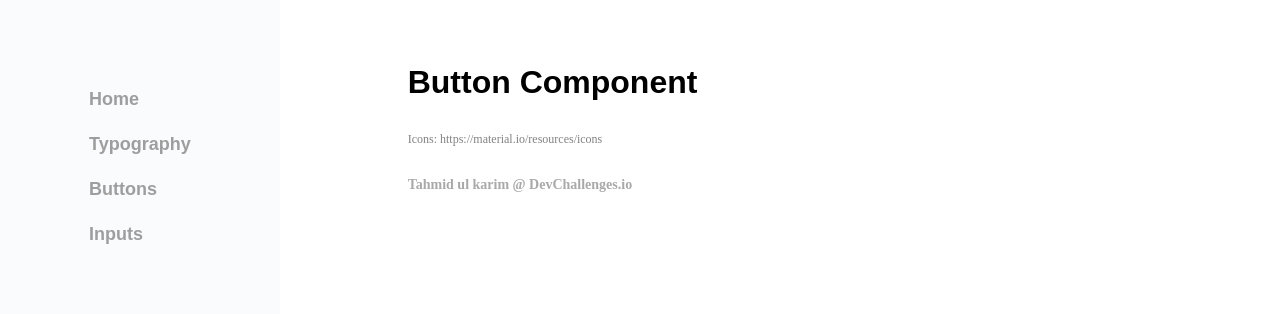
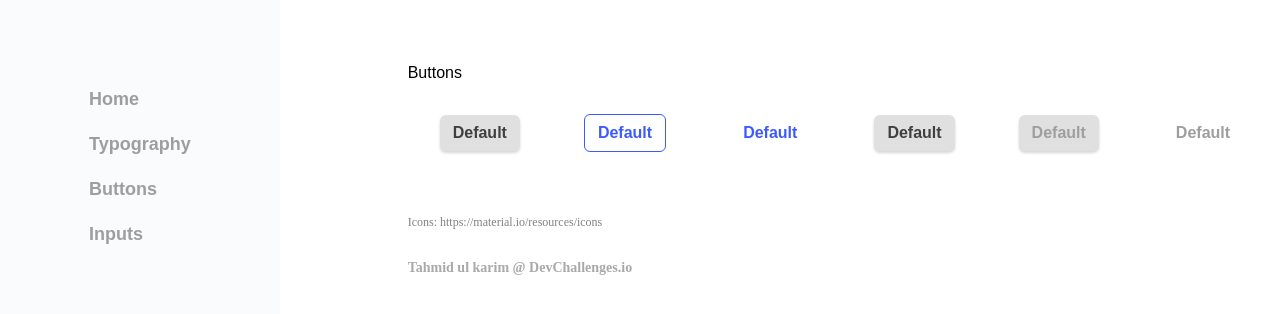
Before and after one commit to tahmid-ul/react-reusable-ui-components, a React (Create React App) app: page /buttons in a window 1280 px wide. Shown: the top 314 px of the page. Built offline with nearby package versions, Linux system fonts and the light colour scheme.

Commit message:
created button component

```diff
--- a/src/components/Buttons.js
+++ b/src/components/Buttons.js
@@ -1,11 +1,22 @@
 import React from "react";
 import "./Buttons.css";
+import Button from "./UI/ButtonUI";
 import Footer from "./Footer";
 
 function Buttons() {
   return (
     <div className="buttons__container">
-      <h1>Button Component</h1>
+      <header className="button__header">Buttons</header>
+
+      <Button>Default</Button>
+      <Button variant="outline">Default</Button>
+      <Button variant="text">Default</Button>
+      <Button disableShadow>Default</Button>
+      <Button disabled>Default</Button>
+      <Button variant="text" disabled>
+        Default
+      </Button>
+
       <Footer />
     </div>
   );
--- /dev/null
+++ b/src/components/UI/ButtonUI.css
@@ -0,0 +1,76 @@
+button {
+  border: none;
+  padding: 8px 13px;
+  margin: 0;
+  text-decoration: none;
+  font-size: 16px;
+  font-weight: bold;
+  line-height: 20px;
+  cursor: pointer;
+  text-align: center;
+  color: #3f3f3f;
+  margin: 2rem;
+  border-radius: 6px;
+  background: #e0e0e0;
+  box-shadow: 0px 2px 3px rgba(51, 51, 51, 0.2);
+  transition: all 250ms ease-in-out;
+}
+
+button:disabled {
+  color: #9e9e9e;
+}
+
+.button--color-default {
+  background: #e0e0e0;
+  box-shadow: 0px 2px 3px rgba(51, 51, 51, 0.2);
+  color: #3f3f3f;
+}
+
+.button--color-default:hover,
+.button--color-default:focus {
+  background: #aeaeae;
+}
+
+.button--color-primary {
+  background: #2962ff;
+  box-shadow: 0px 2px 3px rgba(41, 98, 255, 0.2);
+}
+
+.button--color-primary:hover,
+.button--color-primary:focus {
+  background: #0039cb;
+}
+
+.button--color-secondary {
+  background: #455a64;
+  box-shadow: 0px 2px 3px rgba(69, 90, 100, 0.2);
+}
+
+.button--color-secondary:hover,
+.button--color-secondary:focus {
+  background: #1c313a;
+}
+
+.button--variant-outline {
+  border: 1px solid #3d5afe;
+  color: #3d5afe;
+  box-shadow: none;
+  background: none;
+}
+
+.button--variant-outline:hover,
+.button--variant-outline:focus {
+  background: rgba(41, 98, 255, 0.1);
+}
+
+.button--variant-text {
+  color: #3d5afe;
+  border: none;
+  background: none;
+  box-shadow: none;
+}
+
+.button--variant-text:hover {
+  background: rgba(41, 98, 255, 0.1);
+  border-radius: 6px;
+}
--- /dev/null
+++ b/src/components/UI/ButtonUI.js
@@ -0,0 +1,28 @@
+import React from "react";
+import cn from "classnames";
+import "./ButtonUI.css";
+
+const variantsMapping = {
+  outline: "outline",
+  text: "text",
+  default: "default",
+};
+
+const Button = ({ variant, color, size, children, ...props }) => {
+  const button = variant ? variantsMapping[variant] : "default";
+
+  return (
+    <button
+      className={cn({
+        [`button--variant-${variant}`]: variant,
+        [`button--color-${color}`]: color,
+        [`button--size-${size}`]: size,
+      })}
+      {...props}
+    >
+      {children}
+    </button>
+  );
+};
+
+export default Button;
```
